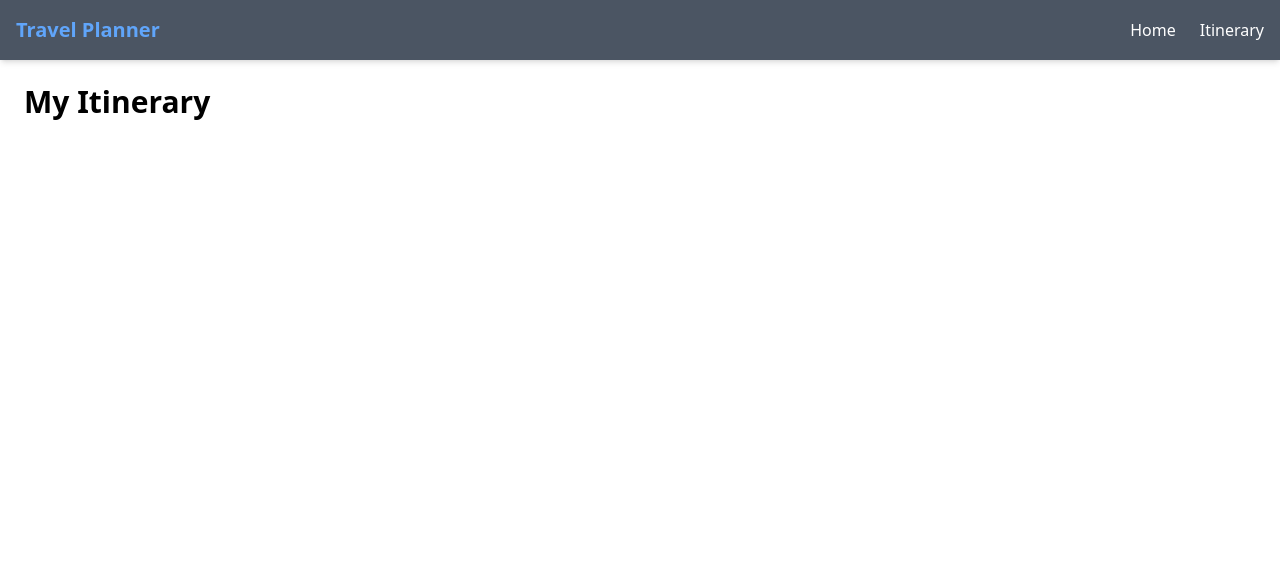
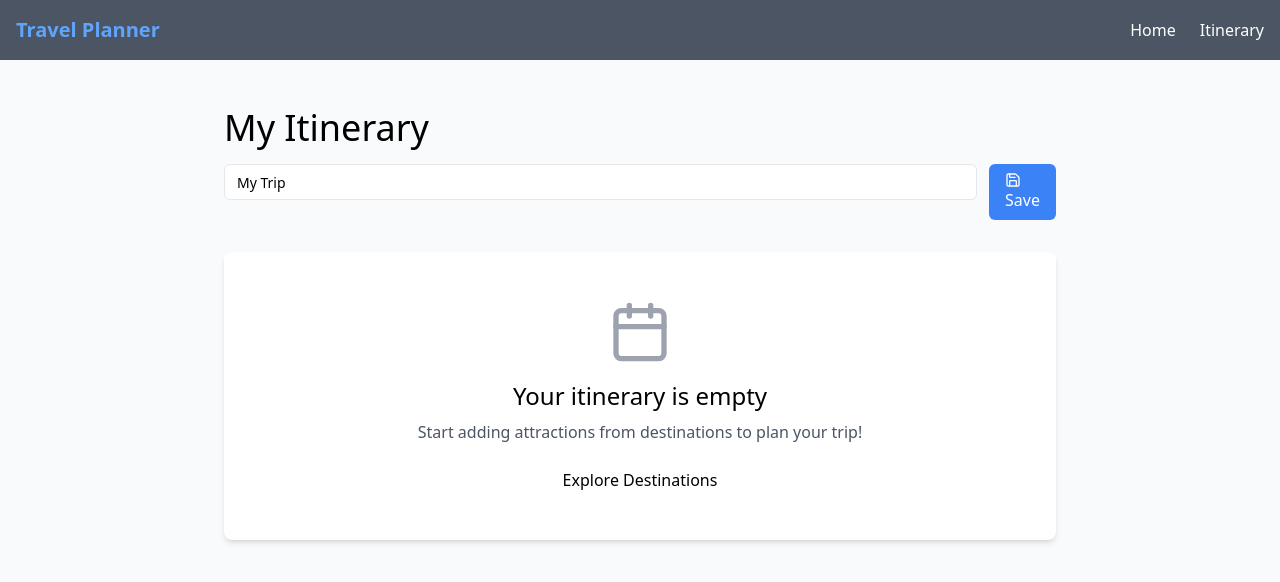
Before and after one commit to zezor/travel_app, a React (Vite) app: page /itinerary in a window 1280 px wide. Shown: the top 582 px of the page. Built offline with nearby package versions, Linux system fonts and the light colour scheme.

Commit message:
- Enhance Itinerary page with trip name input, save, and - Add lucide-react and sonner for icons and notifications - Create reusable Input and Button components

```diff
--- a/package.json
+++ b/package.json
@@ -10,9 +10,11 @@
     "preview": "vite preview"
   },
   "dependencies": {
+    "lucide-react": "^0.564.0",
     "react": "^19.2.0",
     "react-dom": "^19.2.0",
     "react-router-dom": "^7.13.0",
+    "sonner": "^2.0.7",
     "zustand": "^5.0.11"
   },
   "devDependencies": {
--- a/src/App.jsx
+++ b/src/App.jsx
@@ -1,11 +1,14 @@
 import { BrowserRouter } from "react-router-dom";
 import AppRoutes from "./routes/AppRoutes";
+import { ItineraryProvider } from "./context/ItineraryContext";
 
 function App() {
   return (
-    <BrowserRouter>
-      <AppRoutes />
-    </BrowserRouter>
+    <ItineraryProvider>
+      <BrowserRouter>
+        <AppRoutes />
+      </BrowserRouter>
+    </ItineraryProvider>
   );
 }
 
--- /dev/null
+++ b/src/components/ui/Input.jsx
@@ -0,0 +1,21 @@
+import * as React from "react";
+
+import { cn } from "./utils";
+
+function Input({ className, type, ...props }: React.ComponentProps<"input">) {
+  return (
+    <input
+      type={type}
+      data-slot="input"
+      className={cn(
+        "file:text-foreground placeholder:text-muted-foreground selection:bg-primary selection:text-primary-foreground dark:bg-input/30 border-input flex h-9 w-full min-w-0 rounded-md border px-3 py-1 text-base bg-input-background transition-[color,box-shadow] outline-none file:inline-flex file:h-7 file:border-0 file:bg-transparent file:text-sm file:font-medium disabled:pointer-events-none disabled:cursor-not-allowed disabled:opacity-50 md:text-sm",
+        "focus-visible:border-ring focus-visible:ring-ring/50 focus-visible:ring-[3px]",
+        "aria-invalid:ring-destructive/20 dark:aria-invalid:ring-destructive/40 aria-invalid:border-destructive",
+        className,
+      )}
+      {...props}
+    />
+  );
+}
+
+export { Input };
--- /dev/null
+++ b/src/context/ItineraryContext.jsx
@@ -0,0 +1,83 @@
+import { createContext, useContext, useState } from "react";
+
+const ItineraryContext = createContext();
+
+export function ItineraryProvider({ children }) {
+  const [itinerary, setItinerary] = useState([]);
+
+  const addToItinerary = (id, name, destination) => {
+    // Prevent duplicates
+    if (itinerary.some((item) => item.id === id)) {
+      return;
+    }
+
+    // Group 3 activities per day
+    const day = Math.floor(itinerary.length / 3) + 1;
+
+    setItinerary([
+      ...itinerary,
+      { id, name, destination, day }
+    ]);
+  };
+
+  const removeFromItinerary = (id) => {
+    const newItinerary = itinerary.filter((item) => item.id !== id);
+
+    // Reorganize days after removal
+    const reorganized = newItinerary.map((item, index) => ({
+      ...item,
+      day: Math.floor(index / 3) + 1,
+    }));
+
+    setItinerary(reorganized);
+  };
+
+  const clearItinerary = () => {
+    setItinerary([]);
+  };
+
+  const isInItinerary = (id) => {
+    return itinerary.some((item) => item.id === id);
+  };
+
+  const organizeByDays = () => {
+    const organized = {};
+
+    itinerary.forEach((item) => {
+      if (!organized[item.day]) {
+        organized[item.day] = [];
+      }
+      organized[item.day].push(item);
+    });
+
+    return organized;
+  };
+
+  return (
+    <ItineraryContext.Provider
+      value={{
+        itinerary,
+        addToItinerary,
+        removeFromItinerary,
+        clearItinerary,
+        isInItinerary,
+        organizeByDays,
+      }}
+    >
+      {children}
+    </ItineraryContext.Provider>
+  );
+}
+
+export function useItinerary() {
+  const context = useContext(ItineraryContext);
+
+  if (!context) {
+    throw new Error("useItinerary must be used within an ItineraryProvider");
+  }
+
+  return context;
+}
+
+
+export default ItineraryContext;
--- a/src/pages/Itinerary.jsx
+++ b/src/pages/Itinerary.jsx
@@ -1,11 +1,163 @@
+import { useState } from "react";
+import React from "react";
+import { Trash2, Calendar, MapPin, Save, X } from "lucide-react";
+import { useItinerary } from "../context/ItineraryContext";
+import { toast } from "sonner";
 import Navbar from "../components/Navbar";
 
 export default function Itinerary() {
+  const { itinerary, removeFromItinerary, clearItinerary, organizeByDays } =
+    useItinerary();
+  const [tripName, setTripName] = useState("My Trip");
+  const organizedItinerary = organizeByDays();
+
+  const handleSave = () => {
+    toast.success("Itinerary saved successfully!");
+  };
+
+  const handleClear = () => {
+    if (
+      window.confirm("Are you sure you want to clear your entire itinerary?")
+    ) {
+      clearItinerary();
+      toast.success("Itinerary cleared");
+    }
+  };
+
+  const handleRemove = (id, name) => {
+    removeFromItinerary(id);
+    toast.success(`Removed "${name}" from itinerary`);
+  };
+
   return (
     <>
       <Navbar />
-      <div className="p-6">
-        <h1 className="text-3xl font-bold">My Itinerary</h1>
+      <div className="min-h-screen bg-gray-50">
+        <div className="max-w-4xl mx-auto px-4 sm:px-6 lg:px-8 py-8 sm:py-12">
+          {/* Header */}
+          <div className="mb-8">
+            <h1 className="text-3xl sm:text-4xl mb-4">My Itinerary</h1>
+
+            {/* Trip Name Input */}
+            <div className="flex flex-col sm:flex-row gap-3 mb-6">
+              <div className="flex-1">
+                <input
+                  className="w-full file:text-foreground placeholder:text-muted-foreground selection:bg-primary selection:text-primary-foreground dark:bg-input/30 border-input flex h-9 min-w-0 rounded-md border px-3 py-1 text-base bg-input-background transition-[color,box-shadow] outline-none file:inline-flex file:h-7 file:border-0 file:bg-transparent file:text-sm file:font-medium disabled:pointer-events-none disabled:cursor-not-allowed disabled:opacity-50 md:text-sm"
+                  type="text"
+                  value={tripName}
+                  onChange={(e) => setTripName(e.target.value)}
+                  placeholder="Enter trip name..."
+                />
+              </div>
+
+              <div className="flex gap-2">
+                <button
+                  onClick={handleSave}
+                  className="flex-1 sm:flex-none bg-blue-500 hover:bg-blue-600 text-white px-4 py-2 rounded-md transition-colors"
+                >
+                  <Save className="w-4 h-4 mr-2" />
+                  Save
+                </button>
+
+                {itinerary.length > 0 && (
+                  <button
+                    onClick={handleClear}
+                    className="flex-1 sm:flex-none bg-red-500 hover:bg-red-600 text-white px-4 py-2 rounded-md transition-colors"
+                  >
+                    <X className="w-4 h-4 mr-2" />
+                    Clear All
+                  </button>
+                )}
+              </div>
+            </div>
+          </div>
+
+          {/* Itinerary Content */}
+          {itinerary.length === 0 ? (
+            <div className="bg-white rounded-lg shadow-md p-12 text-center">
+              <Calendar className="w-16 h-16 mx-auto mb-4 text-gray-400" />
+              <h2 className="text-2xl mb-2">Your itinerary is empty</h2>
+              <p className="text-gray-600 mb-6">
+                Start adding attractions from destinations to plan your trip!
+              </p>
+              <button onClick={() => (window.location.href = "/")}>
+                Explore Destinations
+              </button>
+            </div>
+          ) : (
+            <div className="space-y-6">
+              {/* Stats */}
+              <div className="bg-white rounded-lg shadow-md p-6">
+                <div className="grid grid-cols-2 sm:grid-cols-3 gap-4 text-center">
+                  <div>
+                    <div className="text-3xl text-blue-600 mb-1">
+                      {itinerary.length}
+                    </div>
+                    <div className="text-gray-600 text-sm">Activities</div>
+                  </div>
+
+                  <div>
+                    <div className="text-3xl text-blue-600 mb-1">
+                      {Object.keys(organizedItinerary).length}
+                    </div>
+                    <div className="text-gray-600 text-sm">Days</div>
+                  </div>
+
+                  <div className="col-span-2 sm:col-span-1">
+                    <div className="text-3xl text-blue-600 mb-1">
+                      {new Set(itinerary.map((item) => item.destination)).size}
+                    </div>
+                    <div className="text-gray-600 text-sm">Destinations</div>
+                  </div>
+                </div>
+              </div>
+
+              {/* Day by Day Itinerary */}
+              {Object.entries(organizedItinerary).map(([day, items]) => (
+                <div
+                  key={day}
+                  className="bg-white rounded-lg shadow-md overflow-hidden"
+                >
+                  <div className="bg-blue-600 text-white px-6 py-4">
+                    <h2 className="text-xl flex items-center gap-2">
+                      <Calendar className="w-5 h-5" />
+                      Day {day}
+                    </h2>
+                  </div>
+
+                  <div className="divide-y divide-gray-200">
+                    {items.map((item) => (
+                      <div
+                        key={item.id}
+                        className="p-6 hover:bg-gray-50 transition-colors"
+                      >
+                        <div className="flex flex-col sm:flex-row sm:items-center justify-between gap-4">
+                          <div className="flex-1">
+                            <h3 className="text-lg mb-1">{item.name}</h3>
+                            <div className="flex items-center gap-2 text-gray-600">
+                              <MapPin className="w-4 h-4" />
+                              <span>{item.destination}</span>
+                            </div>
+                          </div>
+
+                          <button
+                            variant="ghost"
+                            size="sm"
+                            onClick={() => handleRemove(item.id, item.name)}
+                            className="text-red-600 hover:text-red-700 hover:bg-red-50 self-start sm:self-center"
+                          >
+                            <Trash2 className="w-4 h-4 mr-2" />
+                            Remove
+                          </button>
+                        </div>
+                      </div>
+                    ))}
+                  </div>
+                </div>
+              ))}
+            </div>
+          )}
+        </div>
       </div>
     </>
   );
```
Also changed, not shown: src/components/ui/Button.jsx (added), 1 other file (tests, documents, lock files or other folders).
